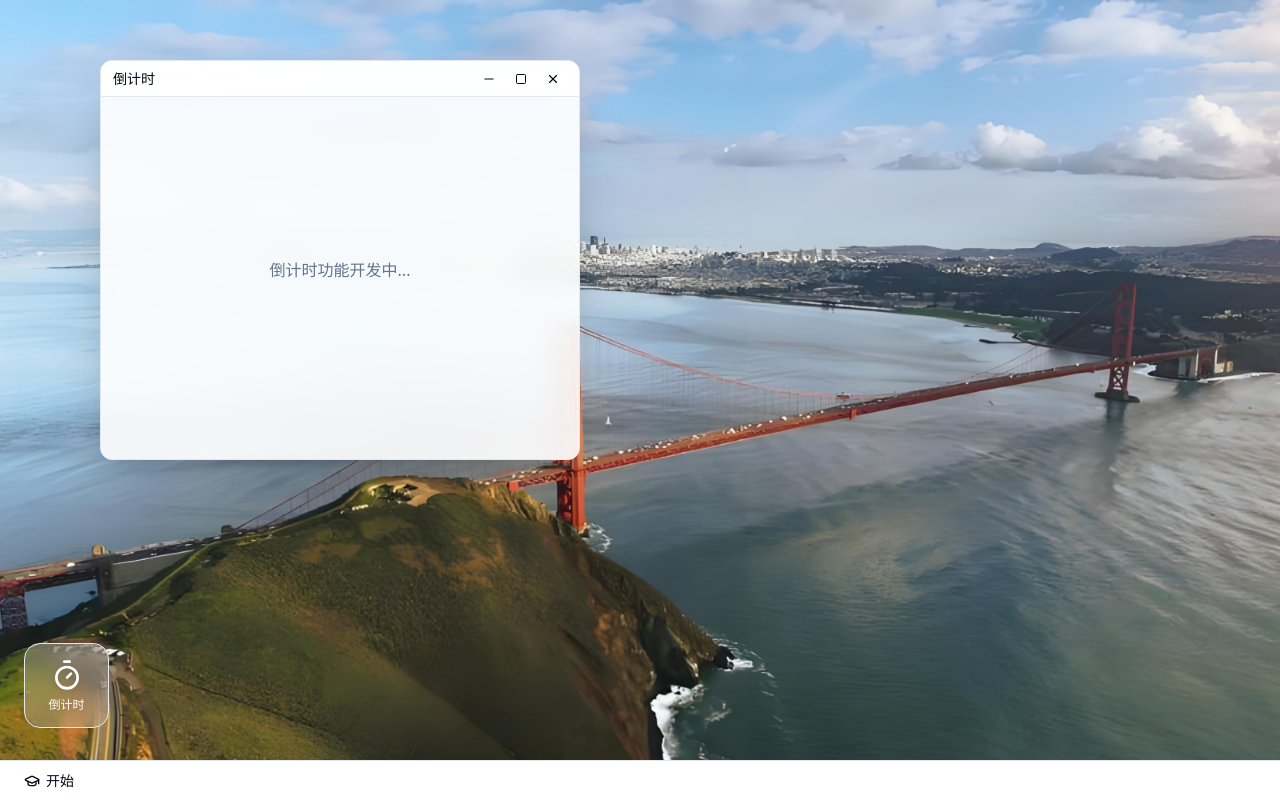
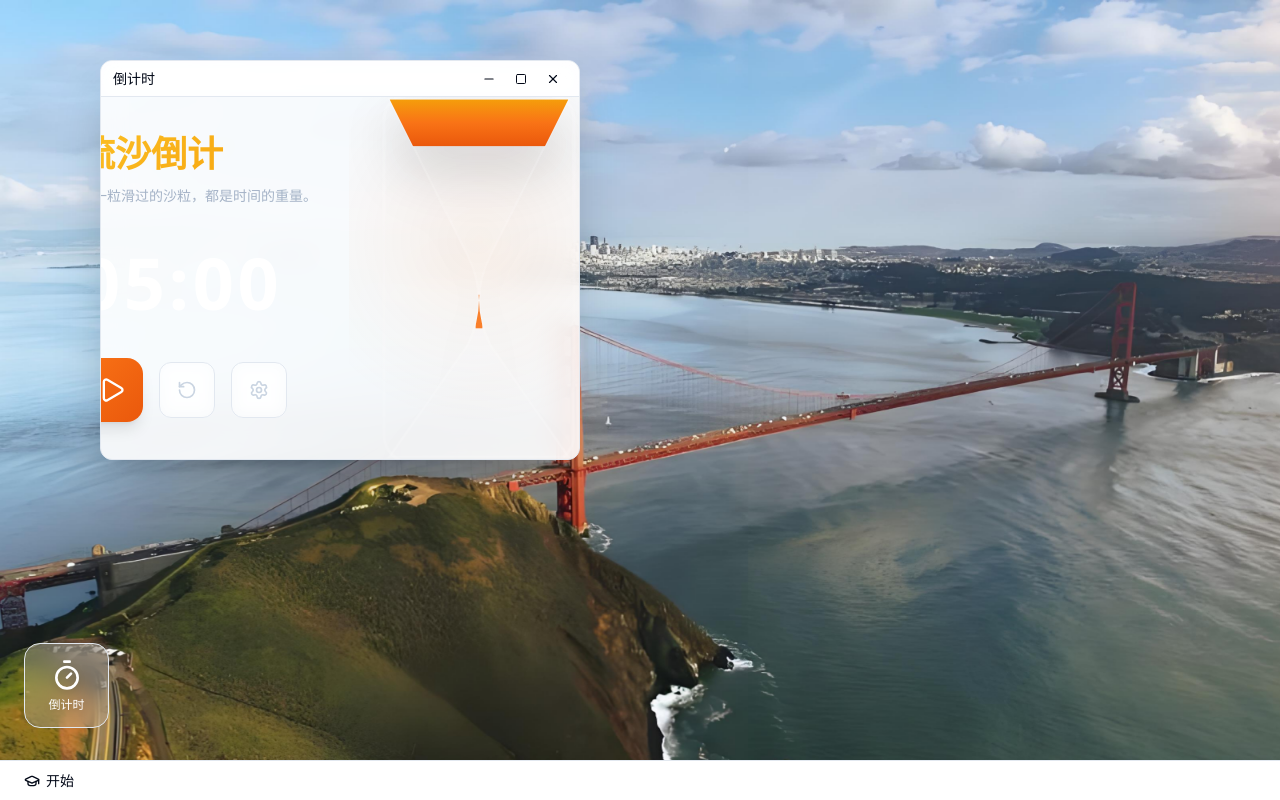
Before and after one commit to flicoH/ClassroomToolkit, a Next.js app in the folder apps/web/: page / in a window 1280 px wide. Both pictures are taken after a click on the button "倒计时". Built offline with nearby package versions, Linux system fonts and the light colour scheme.

Commit message:
refactor(web(前端)): 修改倒计时功能

```diff
--- a/apps/web/app/page.tsx
+++ b/apps/web/app/page.tsx
@@ -6,7 +6,7 @@
  * **********************************************************************************************
  * @Date: 2026-04-18 21:28:36
  * @LastEditors: flicoH
- * @LastEditTime: 2026-04-21 00:11:15
+ * @LastEditTime: 2026-04-21 23:08:49
  */
 "use client";
 
@@ -18,6 +18,7 @@ import { LoginForm } from "@/components/Login";
 import { MenuBox } from "@/components/MenuBox";
 import { AppWindow } from "@/components/AppWindow";
 import { Taskbar } from "@/components/Taskbar";
+import { CountdownTimer } from "@/components/CountdownTimer";
 import { GraduationCap, Timer } from "lucide-react";
 import { type MenuItemData } from "@/components/MenuItem";
 
@@ -27,13 +28,13 @@ const menuItems: MenuItemData[] = [{ name: "倒计时", icon: Timer, contentKey:
 function WindowContent({ contentKey }: { contentKey: string }) {
   switch (contentKey) {
     case "countdown":
+      return <CountdownTimer />;
+    default:
       return (
         <div className="flex flex-col items-center justify-center h-full">
           <p className="text-muted-foreground mb-4">倒计时功能开发中...</p>
         </div>
       );
-    default:
-      return <div className="text-muted-foreground">未知功能</div>;
   }
 }
 
--- /dev/null
+++ b/apps/web/components/CountdownTimer.tsx
@@ -0,0 +1,174 @@
+/*
+ * **********************************************************************************************
+ *  CopyRight (C) 2026 huangqinjia(flicoH)。
+ *  Rights Reserved.
+ * **********************************************************************************************
+ */
+"use client";
+
+import { useState, useEffect, useRef, useCallback } from "react";
+import { Play, Pause, RotateCcw, Settings } from "lucide-react";
+
+function formatTime(seconds: number): string {
+  const m = Math.floor(seconds / 60);
+  const s = seconds % 60;
+  return `${String(m).padStart(2, "0")}:${String(s).padStart(2, "0")}`;
+}
+
+/** 沙漏 SVG 动画组件 */
+function Hourglass({ progress }: { progress: number }) {
+  const fillHeight = progress * 42;
+
+  return (
+    <svg viewBox="0 0 200 340" className="w-full h-full drop-shadow-2xl">
+      <defs>
+        <linearGradient id="sandGradient" x1="0%" y1="0%" x2="0%" y2="100%">
+          <stop offset="0%" stopColor="#f59e0b" />
+          <stop offset="50%" stopColor="#f97316" />
+          <stop offset="100%" stopColor="#ea580c" />
+        </linearGradient>
+        <clipPath id="topClip">
+          <path d="M20,10 L180,10 L110,150 Q100,170 100,190 Q100,210 90,230 L20,330 L180,330 L110,230 Q100,210 100,190 Q100,170 90,150 Z" />
+        </clipPath>
+      </defs>
+
+      {/* 外框 */}
+      <rect
+        x="15"
+        y="5"
+        width="170"
+        height="330"
+        rx="24"
+        fill="none"
+        stroke="rgba(255,255,255,0.12)"
+        strokeWidth="2.5"
+      />
+
+      {/* 沙漏轮廓 */}
+      <path
+        d="M20,10 L180,10 L110,150 Q100,170 100,190 Q100,210 90,230 L20,330 L180,330 L110,230 Q100,210 100,190 Q100,170 90,150 Z"
+        fill="rgba(255,255,255,0.03)"
+        stroke="rgba(255,255,255,0.15)"
+        strokeWidth="1.8"
+      />
+
+      {/* 上半部分沙子（随时间减少） */}
+      <g clipPath="url(#topClip)">
+        <rect x="0" y={10} width="200" height={fillHeight} fill="url(#sandGradient)" opacity={progress > 0.02 ? 1 : 0}>
+          <animate
+            attributeName="opacity"
+            from={progress > 0.02 ? 1 : 0}
+            to={progress > 0.02 ? 1 : 0}
+            dur="0.3s"
+            fill="freeze"
+          />
+        </rect>
+
+        {/* 沙流效果 - 中间细流 */}
+        {progress > 0.01 && (
+          <rect x="97" y="185" width="6" height="30" fill="#f97316" opacity="0.9">
+            <animate attributeName="opacity" values="0.7;1;0.7" dur="0.4s" repeatCount="indefinite" />
+          </rect>
+        )}
+      </g>
+
+      {/* 下半部分堆积的沙子（随时间增加） */}
+      <g clipPath="url(#topClip)">
+        <path
+          d={`M25,${330 - fillHeight * 0.85} L175,${330 - fillHeight * 0.85}
+              Q160,${330 - fillHeight * 0.4} 140,${330 - fillHeight * 0.15}
+              L100,330 L60,${330 - fillHeight * 0.15}
+              Q40,${330 - fillHeight * 0.4} 25,${330 - fillHeight * 0.85} Z`}
+          fill="url(#sandGradient)"
+          opacity={1 - progress > 0.05 ? 1 : 0}
+        />
+      </g>
+    </svg>
+  );
+}
+
+export function CountdownTimer() {
+  const [totalSeconds, setTotalSeconds] = useState(5 * 60); // 默认5分钟
+  const [timeLeft, setTimeLeft] = useState(5 * 60);
+  const [isRunning, setIsRunning] = useState(false);
+  const intervalRef = useRef<ReturnType<typeof setInterval> | null>(null);
+
+  const progress = totalSeconds > 0 ? timeLeft / totalSeconds : 0;
+
+  useEffect(() => {
+    if (isRunning && timeLeft > 0) {
+      intervalRef.current = setInterval(() => {
+        setTimeLeft(prev => {
+          if (prev <= 1) {
+            setIsRunning(false);
+            return 0;
+          }
+          return prev - 1;
+        });
+      }, 1000);
+    }
+    return () => {
+      if (intervalRef.current) clearInterval(intervalRef.current);
+    };
+  }, [isRunning]);
+
+  const handleToggle = useCallback(() => setIsRunning(prev => !prev), []);
+  const handleReset = useCallback(() => {
+    setIsRunning(false);
+    setTimeLeft(totalSeconds);
+  }, [totalSeconds]);
+
+  return (
+    <div className="flex items-center justify-center w-full h-full select-none">
+      {/* 左侧：文字 + 计时 + 按钮 */}
+      <div className="flex flex-col justify-center pr-8 pl-6 shrink-0">
+        <h1
+          className="text-4xl font-bold mb-3"
+          style={{
+            background: "linear-gradient(135deg,#fbbf24,#f59e0b)",
+            WebkitBackgroundClip: "text",
+            WebkitTextFillColor: "transparent"
+          }}
+        >
+          流沙倒计
+        </h1>
+        <p className="text-sm text-slate-400/80 mb-10">每一粒滑过的沙粒，都是时间的重量。</p>
+
+        <div className="text-[72px] font-black tracking-wider leading-none mb-10 tabular-nums text-white">
+          {formatTime(timeLeft)}
+        </div>
+
+        <div className="flex items-center gap-4">
+          <button
+            onClick={handleToggle}
+            className="w-16 h-16 rounded-2xl flex items-center justify-center shadow-lg transition-all duration-200 hover:scale-105 active:scale-95 cursor-pointer"
+            style={{ background: "linear-gradient(135deg,#f97316,#ea580c)" }}
+          >
+            {isRunning ? <Pause className="h-7 w-7 text-white" /> : <Play className="h-7 w-7 text-white ml-0.5" />}
+          </button>
+          <button
+            onClick={handleReset}
+            className="w-14 h-14 rounded-xl bg-white/10 border border-white/10 flex items-center justify-center backdrop-blur-sm transition-colors hover:bg-white/15 active:scale-95 cursor-pointer"
+          >
+            <RotateCcw className="h-5 w-5 text-slate-300" />
+          </button>
+          <button className="w-14 h-14 rounded-xl bg-white/10 border border-white/10 flex items-center justify-center backdrop-blur-sm transition-colors hover:bg-white/15 active:scale-95 cursor-pointer">
+            <Settings className="h-5 w-5 text-slate-300" />
+          </button>
+        </div>
+      </div>
+
+      {/* 右侧：沙漏动画 */}
+      <div className="relative w-[260px] h-[380px] shrink-0 mr-4">
+        {/* 背景光晕 */}
+        <div
+          className="absolute inset-0 rounded-[28px]"
+          style={{
+            background: "radial-gradient(circle at 50% 40%, rgba(249,115,22,0.08), transparent 70%)"
+          }}
+        />
+        <Hourglass progress={progress} />
+      </div>
+    </div>
+  );
+}
```
